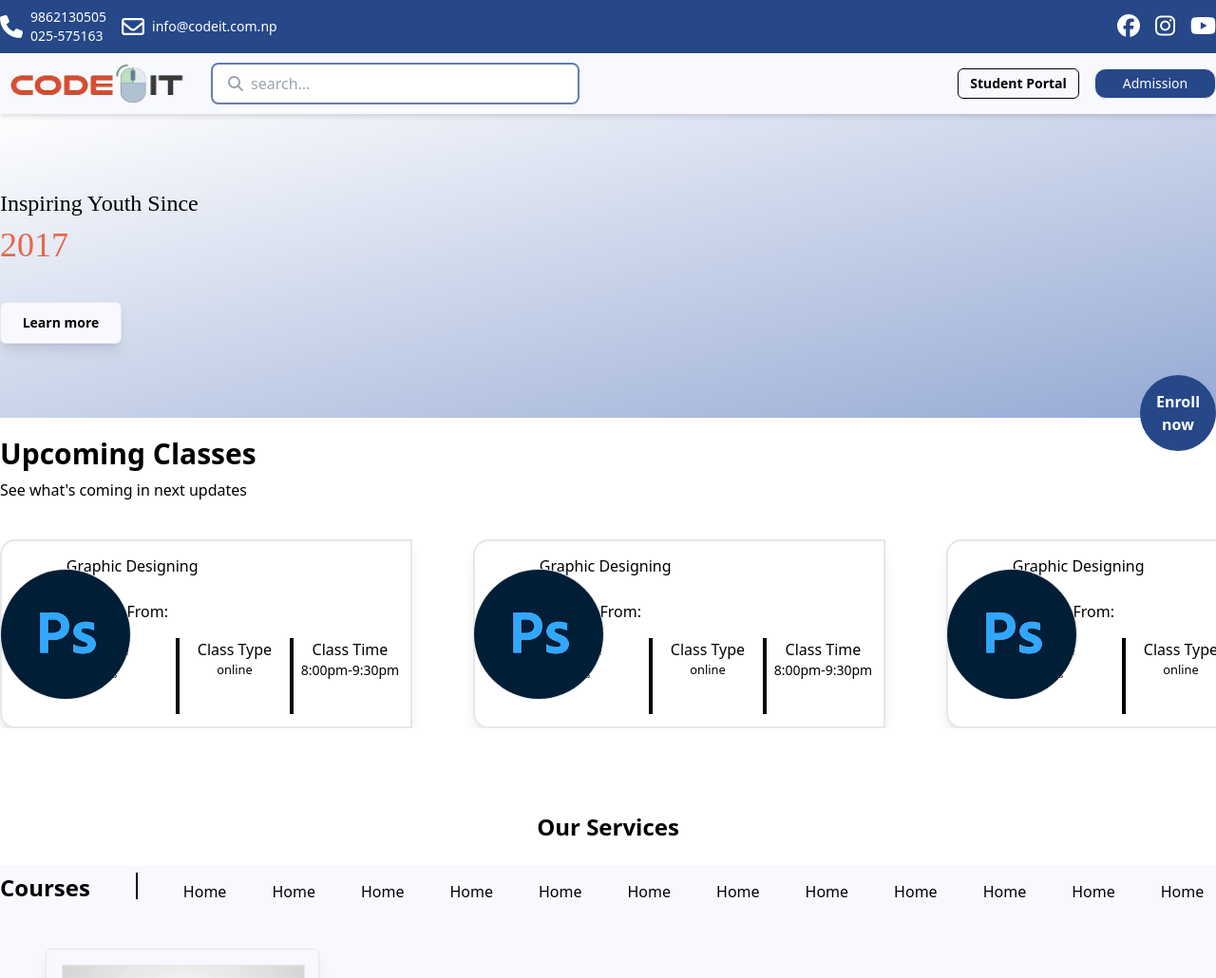
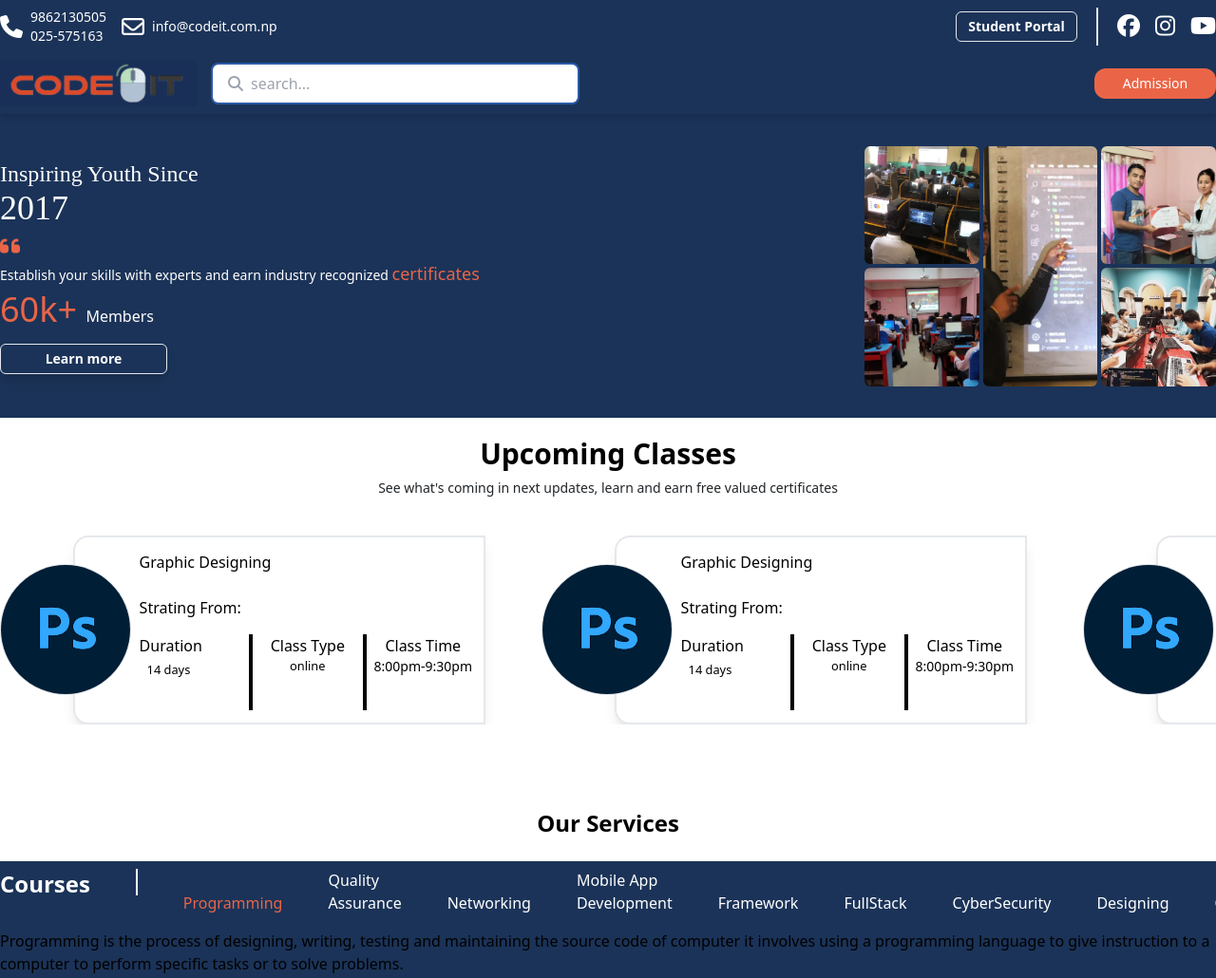
Before and after one commit to imanil-git/codeIT-page, a website: page dist/index.html in a window 1280 px wide. Shown: the top 1030 px of the page at 95% size. Drawn offline with Linux system fonts and the light colour scheme; a web font is replaced by a local one.

Commit message:
hero section changed

```diff
--- a/dist/index.html
+++ b/dist/index.html
@@ -59,6 +59,7 @@
         .bordersize {
             width: 506px;
             height: 199px;
+            padding-left: 6%;
         }
 
         .inside-box {
@@ -70,15 +71,19 @@
             width: 138px;
             height: 138px;
             position: absolute;
-            left: 0;
-            bottom: 30px;
+            left: 0px;
+            top: 30px;
+        }
+        .img-area{
+            width: 370px;
+            height: 253px;
         }
     </style>
 </head>
 
 <body>
     <!-- Top Bar -->
-    <section class="bg-[#264788] ">
+    <section class="bg-[#1B3358] ">
         <div class="container mx-auto flex justify-between py-2">
             <div class="flex gap-4">
                 <div class="flex gap-2">
@@ -99,38 +104,43 @@
                     </div>
                 </div>
             </div>
-            <div class="flex items-center gap-4">
-                <a href="" title="Facebook"><i class="fa-brands fa-facebook text-white text-2xl"></i></a>
-                <a href="" title="Instagram"><i class="fa-brands fa-instagram text-white text-2xl"></i></a>
-                <a href="" title="Youtube"><i class="fa-brands fa-youtube text-white text-2xl"></i></a>
+            <div class="flex gap-5">
+                <div class="flex gap-4 items-center">
+                    <button
+                        class="border px-2 rounded-md text-white text-sm font-semibold hover:bg-[#EA6547] w-32 h-8">Student
+                        Portal</button>
+                </div>
+                <div class="border"></div>
+                <div class="flex items-center gap-4">
+                    <a href="" title="Facebook"><i class="fa-brands fa-facebook text-white text-2xl"></i></a>
+                    <a href="" title="Instagram"><i class="fa-brands fa-instagram text-white text-2xl"></i></a>
+                    <a href="" title="Youtube"><i class="fa-brands fa-youtube text-white text-2xl"></i></a>
+                </div>
             </div>
         </div>
     </section>
     <!-- Top bar end -->
 
     <!-- Navbar -->
-        <section class="bg-[#F8F8ff] drop-shadow-md sticky top-0 z-10">
-            <div class="container mx-auto flex justify-between items-center h-16 bg-[#F8F8ff] gap-24">
+        <section class="bg-[#1B3358] drop-shadow-md sticky top-0 z-10">
+            <div class="container mx-auto flex justify-between items-center h-16 bg-[#1B3358] gap-24">
                 <div class="flex gap-4">
                     <div>
-                        <img class="w-52 h-12" src="./images/codeit-logo.webp" alt="codeIT-logo.webp">
+                        <img class="w-52 h-12" src="./images/codeit-logo-removebg-preview.png" alt="codeIT-logo.webp">
                     </div>
                     <div class="flex items-center">
                         <form action="">
                             <div class="relative flex items-center text-gray-400 focus-within:text-[#264788] ">
                                 <i class="fa-solid fa-magnifying-glass absolute ml-4 pointer-events-none "></i>
                                 <input name="search" type="text" placeholder="search..."
-                                    class="w-96 h-10 pr-3 pl-10 py-2 border-none rounded-md ring-2 ring-[#637eb4] focus:ring-[#264788] focus:outline-none">
+                                    class="w-96 h-10 pr-3 pl-10 py-2 border-none rounded-md ring-2 focus:ring-[#264788] focus:outline-none">
                             </div>
                         </form>
                     </div>
                 </div>
                     <div class="flex gap-4 items-center">
                         <button
-                            class="border px-2 rounded-md text-black border-black text-sm font-semibold hover:bg-[#EA6547] hover:text-white hover:border-none w-32 h-8">Student
-                            Portal</button>
-                        <button
-                            class="border bg-[#264788] hover:bg-[#EA6547] text-white px-2 rounded-xl text-sm w-32 h-8">Admission</button>
+                            class="bg-[#EA6547] text-white px-2 rounded-xl text-sm w-32 h-8">Admission</button>
                     </div>
                 </div>
             </div>
@@ -138,17 +148,35 @@
     <!-- Navbar End -->
 
     <!-- Hero Section -->
-    <section class="relative bg-gradient-to-tl from-[#94A9D4] mb-5">
-        <div class="container mx-auto h-80 flex flex-col justify-center">
-            <div class="flex flex-col mb-10">
-                <h1 class="belgrano-regular text-2xl mb-2">Inspiring Youth Since</h1>
-                <h1 class="belgrano-regular text-4xl text-[#EA6547]">2017</h1>
+    <section class="bg-[#1B3358] mb-5">
+        <div class="container mx-auto h-80 flex justify-between items-center">
+            <div>
+                <h1 class="belgrano-regular text-2xl mb-2 text-white">Inspiring Youth Since <br> <small class="belgrano-regular text-4xl text-white">2017</small></h1>
+                <i class="fa-solid fa-quote-left text-[#EA6547] text-2xl"></i>
+                <p class="text-sm text-white mb-1">Establish your skills with experts and earn industry recognized <span class="text-lg text-[#EA6547]">certificates</span></p>
+                <span class="text-4xl text-[#EA6547]">60k+ <small class="text-base text-white">Members</small></span>
+                <div class="pt-4">
+                    <button
+                    class="border hover:bg-[#EA6547] text-white hover:border-none px-2 rounded-md text-sm font-bold shadow-lg w-44 h-8">Learn
+                    more</button>
+                </div>
             </div>
-            <div>
-                <button class="rounded-full w-20 h-20 bg-[#264788] text-white hover:bg-[#EA6547] font-semibold adjust">Enroll <br> now</button>
-                <button
-                    class="border bg-[#F8F8FF] hover:bg-[#EA6547] hover:text-white hover:border-none px-2 rounded-md text-sm font-bold shadow-lg w-32 h-11">Learn
-                    more</button>
+            <div class="grid grid-cols-3 img-area gap-1">
+                <div>
+                    <img class="object-cover rounded-md w-full h-full" src="./images/class.webp" alt="codeit-img.webp">
+                </div>
+                <div class="row-span-2">
+                    <img class="object-cover rounded-md w-full h-full" src="./images/sajal.webp" alt="codeit-img2.webp">
+                </div>
+                <div>
+                    <img class="object-cover rounded-md w-full h-full" src="./images/certification.webp" alt="codeit-img3.webp">
+                </div>
+                <div>
+                    <img class="object-cover rounded-md w-full h-full" src="./images/class1.webp" alt="codeit-img3.webp">
+                </div>
+                <div>
+                    <img class="object-cover rounded-md w-full h-full" src="./images/training.webp" alt="codeit-img3.webp">
+                </div>
             </div>
         </div>
     </section>
@@ -156,17 +184,15 @@
 
     <!-- Upcoming Classes -->
     <section class="container mx-auto mb-16">
-        <h1 class="text-3xl font-semibold mb-2">Upcoming Classes</h1>
-        <p class="mb-10">See what's coming in next updates</p>
+        <h1 class="text-3xl font-semibold mb-2 text-center">Upcoming Classes</h1>
+        <p class="mb-10 text-center font-light text-sm text-[#212529]">See what's coming in next updates, learn and earn free valued certificates</p>
 
         <!-- Upcoming class Card -->
 
         <div class="flex gap-16 overflow-scroll">
-            <div class=" bordersize flex justify-end relative">
+            <div class=" bordersize relative">
+                <img class="border imgsize rounded-full" src="images/PS.png" alt="PS.webp">
                 <div class="border-2 rounded-l-2xl inside-box flex justify-center items-center h-full shadow-lg">
-                        <div>
-                            <img class="border imgsize rounded-full" src="images/PS.png" alt="PS.webp">
-                        </div>
                         <div class="grid grid-cols-3 ps-16">
                             <div class="col-span-3">
                                 <h5 class="mb-6">Graphic Designing</h5>
@@ -190,11 +216,9 @@
                 </div>
             </div>
 
-            <div class=" bordersize flex justify-end relative">
+            <div class=" bordersize relative">
+                <img class="border imgsize rounded-full" src="images/PS.png" alt="PS.webp">
                 <div class="border-2 rounded-l-2xl inside-box flex justify-center items-center h-full shadow-lg">
-                        <div>
-                            <img class="border imgsize rounded-full" src="images/PS.png" alt="PS.webp">
-                        </div>
                         <div class="grid grid-cols-3 ps-16">
                             <div class="col-span-3">
                                 <h5 class="mb-6">Graphic Designing</h5>
@@ -218,11 +242,9 @@
                 </div>
             </div>
 
-            <div class=" bordersize flex justify-end relative">
+            <div class=" bordersize relative">
+                <img class="border imgsize rounded-full" src="images/PS.png" alt="PS.webp">
                 <div class="border-2 rounded-l-2xl inside-box flex justify-center items-center h-full shadow-lg">
-                        <div>
-                            <img class="border imgsize rounded-full" src="images/PS.png" alt="PS.webp">
-                        </div>
                         <div class="grid grid-cols-3 ps-16">
                             <div class="col-span-3">
                                 <h5 class="mb-6">Graphic Designing</h5>
@@ -246,33 +268,6 @@
                 </div>
             </div>
 
-            <div class=" bordersize flex justify-end relative">
-                <div class="border-2 rounded-l-2xl inside-box flex justify-center items-center h-full shadow-lg">
-                        <div>
-                            <img class="border imgsize rounded-full" src="images/PS.png" alt="PS.webp">
-                        </div>
-                        <div class="grid grid-cols-3 ps-16">
-                            <div class="col-span-3">
-                                <h5 class="mb-6">Graphic Designing</h5>
-                            </div>
-                            <div class="col-span-3">
-                                <p class="mb-4">Strating From: </p>
-                            </div>
-                            <div class="border-r-4 border-black h-20">
-                                <p>Duration</p>
-                                <small class="px-2">14 days</small>
-                            </div>
-                            <div class="border-r-4 border-black flex flex-col items-center h-20">
-                                <p>Class Type</p>
-                                <small>online</small>
-                            </div>
-                            <div class="h-20 flex flex-col items-center">
-                                <p>Class Time</p>
-                                <small class="text-sm px-2">8:00pm-9:30pm</small>
-                            </div>
-                        </div>
-                </div>
-            </div>
         </div>
 
     </section>
@@ -286,40 +281,32 @@
         </div>
     </section>
 
-    <section class="mb-10 bg-[#F8F8FF]">
+    <section class="mb-10 bg-[#1B3358]">
         <div class="container mx-auto">
             <div>
-                <div class="flex gap-12 pt-2">
-                    <h3 class="text-2xl font-bold">Courses</h3>
-                    <div class="border h-7 border-black"></div>
+                <div class="flex gap-12 pt-2 mb-4">
+                    <h3 class="text-2xl text-white font-bold">Courses</h3>
+                    <div class="border h-7 border-white"></div>
                     <div class="overflow-scroll flex items-end gap-12">
-                        <a href="" class="hover:underline hover:text-[#EA6547]">Home</a>
-                        <a href="" class="hover:underline hover:text-[#EA6547]">Home</a>
-                        <a href="" class="hover:underline hover:text-[#EA6547]">Home</a>
-                        <a href="" class="hover:underline hover:text-[#EA6547]">Home</a>
-                        <a href="" class="hover:underline hover:text-[#EA6547]">Home</a>
-                        <a href="" class="hover:underline hover:text-[#EA6547]">Home</a>
-                        <a href="" class="hover:underline hover:text-[#EA6547]">Home</a>
-                        <a href="" class="hover:underline hover:text-[#EA6547]">Home</a>
-                        <a href="" class="hover:underline hover:text-[#EA6547]">Home</a>
-                        <a href="" class="hover:underline hover:text-[#EA6547]">Home</a>
-                        <a href="" class="hover:underline hover:text-[#EA6547]">Home</a>
-                        <a href="" class="hover:underline hover:text-[#EA6547]">Home</a>
-                        <a href="" class="hover:underline hover:text-[#EA6547]">Home</a>
-                        <a href="" class="hover:underline hover:text-[#EA6547]">Home</a>
-                        <a href="" class="hover:underline hover:text-[#EA6547]">Home</a>
-                        <a href="" class="hover:underline hover:text-[#EA6547]">Home</a>
-                        <a href="" class="hover:underline hover:text-[#EA6547]">Home</a>
-                        <a href="" class="hover:underline hover:text-[#EA6547]">Home</a>
-                        <a href="" class="hover:underline hover:text-[#EA6547]">Home</a>
-                        <a href="" class="hover:underline hover:text-[#EA6547]">Home</a>
-                        <a href="" class="hover:underline hover:text-[#EA6547]">Home</a>
+                        <a href="" class="hover:underline text-[#EA6547]">Programming</a>
+                        <a href="" class="hover:underline hover:text-[#EA6547] text-white">Quality Assurance</a>
+                        <a href="" class="hover:underline hover:text-[#EA6547] text-white">Networking</a>
+                        <a href="" class="hover:underline hover:text-[#EA6547] text-white">Mobile App Development</a>
+                        <a href="" class="hover:underline hover:text-[#EA6547] text-white">Framework</a>
+                        <a href="" class="hover:underline hover:text-[#EA6547] text-white">FullStack</a>
+                        <a href="" class="hover:underline hover:text-[#EA6547] text-white">CyberSecurity</a>
+                        <a href="" class="hover:underline hover:text-[#EA6547] text-white">Designing</a>
+                        <a href="" class="hover:underline hover:text-[#EA6547] text-white">Corporate</a>
+                        <a href="" class="hover:underline hover:text-[#EA6547] text-white">Database</a>
+                        <a href="" class="hover:underline hover:text-[#EA6547] text-white">CivilEngineer</a>
                     </div>
                 </div>
 
+                <p>Programming is the process of designing, writing, testing and maintaining the source code of computer it involves using a programming language to give instruction to a <br> computer to perform specific tasks or to solve problems.</p>
+
                 <!-- Course Card -->
                 <div class="relative flex p-12 space-x-10 overflow-scroll">
-                    <div class="card relative border w-72 h-64 py-4 shadow-lg rounded-md px-4 flex flex-col">
+                    <div class="card relative border w-72 h-64 py-4 shadow-lg rounded-md px-4 flex flex-col bg-[#F8F8FF]">
                         <div class=" w-64 h-auto border mb-4">
                             <img class="w-64 h-auto" src="./images/ReactJS.webp" alt="ReactJs.webp">
                         </div>
```
Also changed, not shown: dist/try.html (+15 -2 lines), dist/css/app.css, dist/images/certification.webp (added), dist/images/class.webp (added), dist/images/class1.webp (added), dist/images/codeit-logo-removebg-preview.png (added), dist/images/codeit-logo.png (added), dist/images/codeitlogo.webp (added), dist/images/sajal.webp (added), dist/images/training.webp (added).
